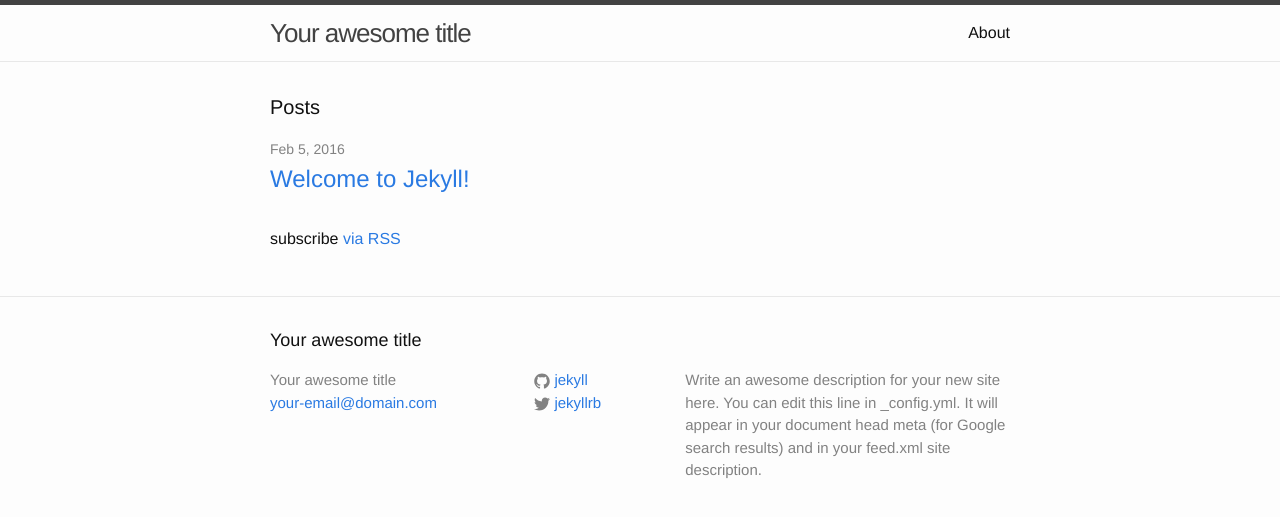
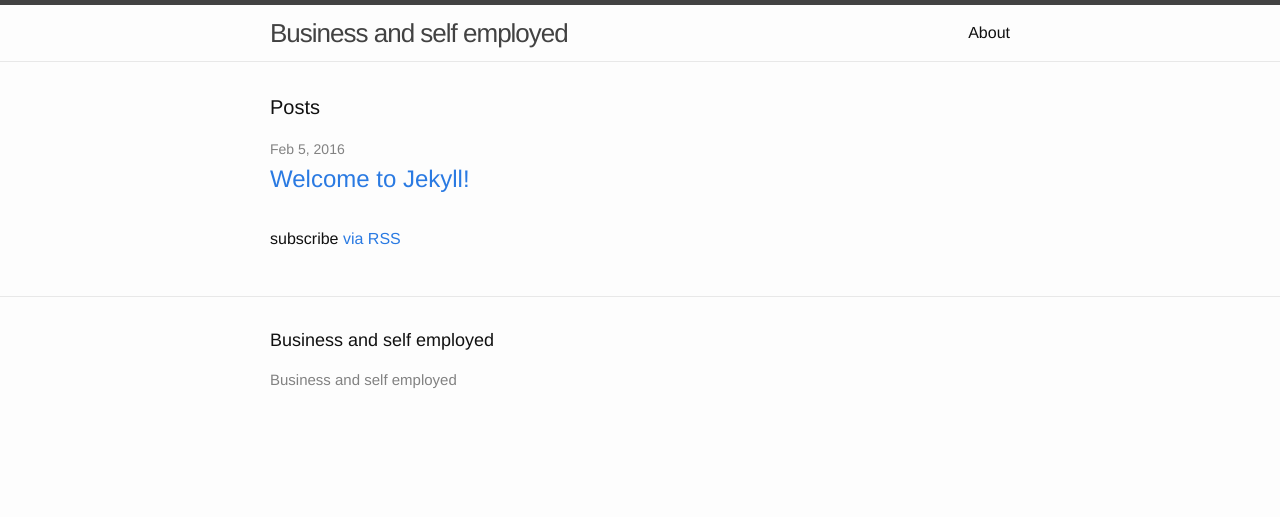
Before and after one commit to alphagov/govuk-import-export-prototype, a Jekyll site: the page built from index.html, in a window 1280 px wide. Shown: the top 517 px of the page. Built offline with Jekyll 4.4.1, drawn with Linux system fonts in a browser that asks for light colours.

Commit message:
Remove Jekyll’s boilerplate config

```diff
--- a/_config.yml
+++ b/_config.yml
@@ -6,18 +6,14 @@
 # 'jekyll serve'. If you change this file, please restart the server process.
 
 # Site settings
-title: Your awesome title
-email: your-email@domain.com
-description: > # this means to ignore newlines until "baseurl:"
-  Write an awesome description for your new site here. You can edit this
-  line in _config.yml. It will appear in your document head meta (for
-  Google search results) and in your feed.xml site description.
-baseurl: "" # the subpath of your site, e.g. /blog
-url: "http://yourdomain.com" # the base hostname & protocol for your site
-twitter_username: jekyllrb
-github_username:  jekyll
+title: Business and self employed
+email:
+description:
+baseurl: ""
+url: "" # the base hostname & protocol for your site
 
 # Build settings
 markdown: kramdown
 
+# Exclude directories and/or files from the conversion.
 exclude: [Gemfile, Gemfile.lock, README.md]
```
